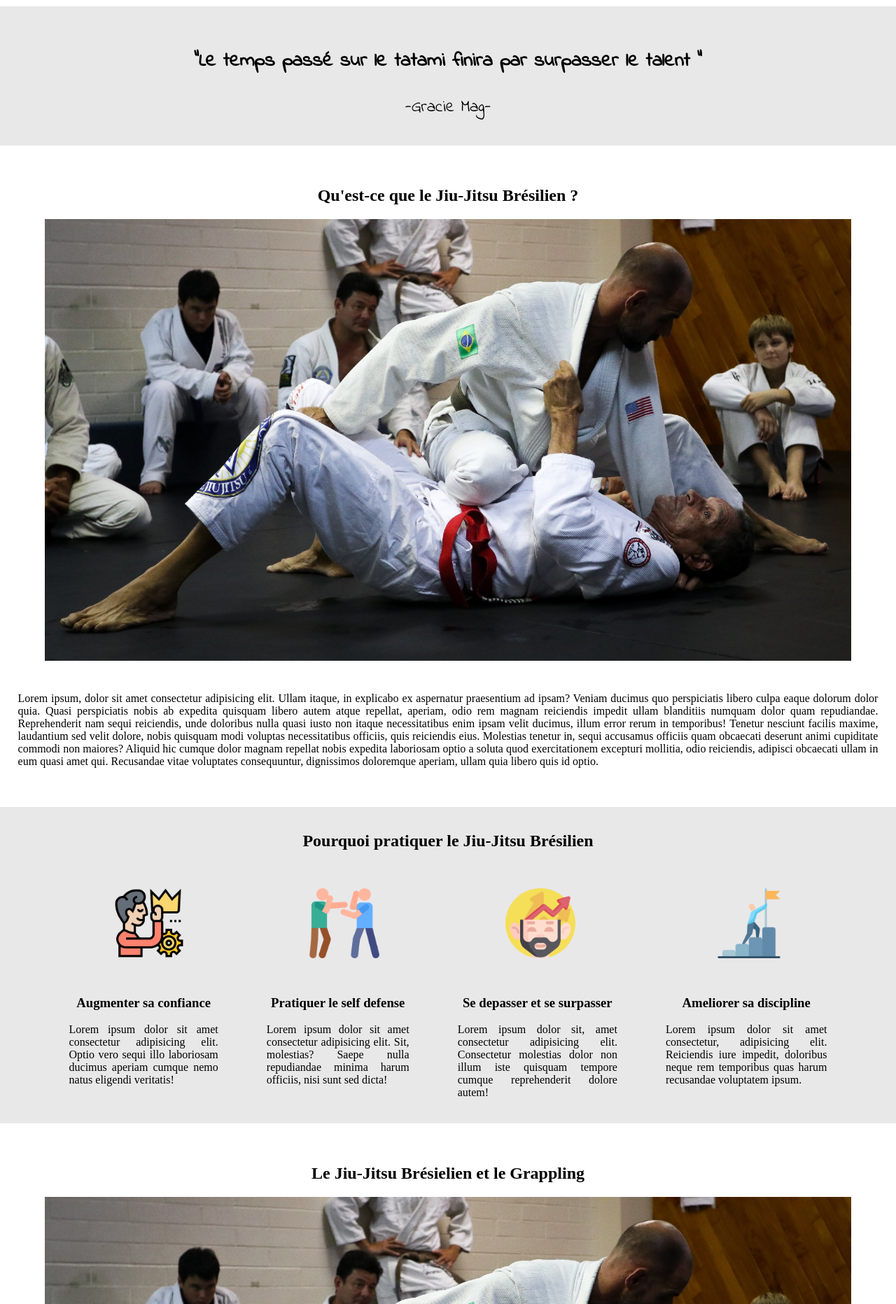
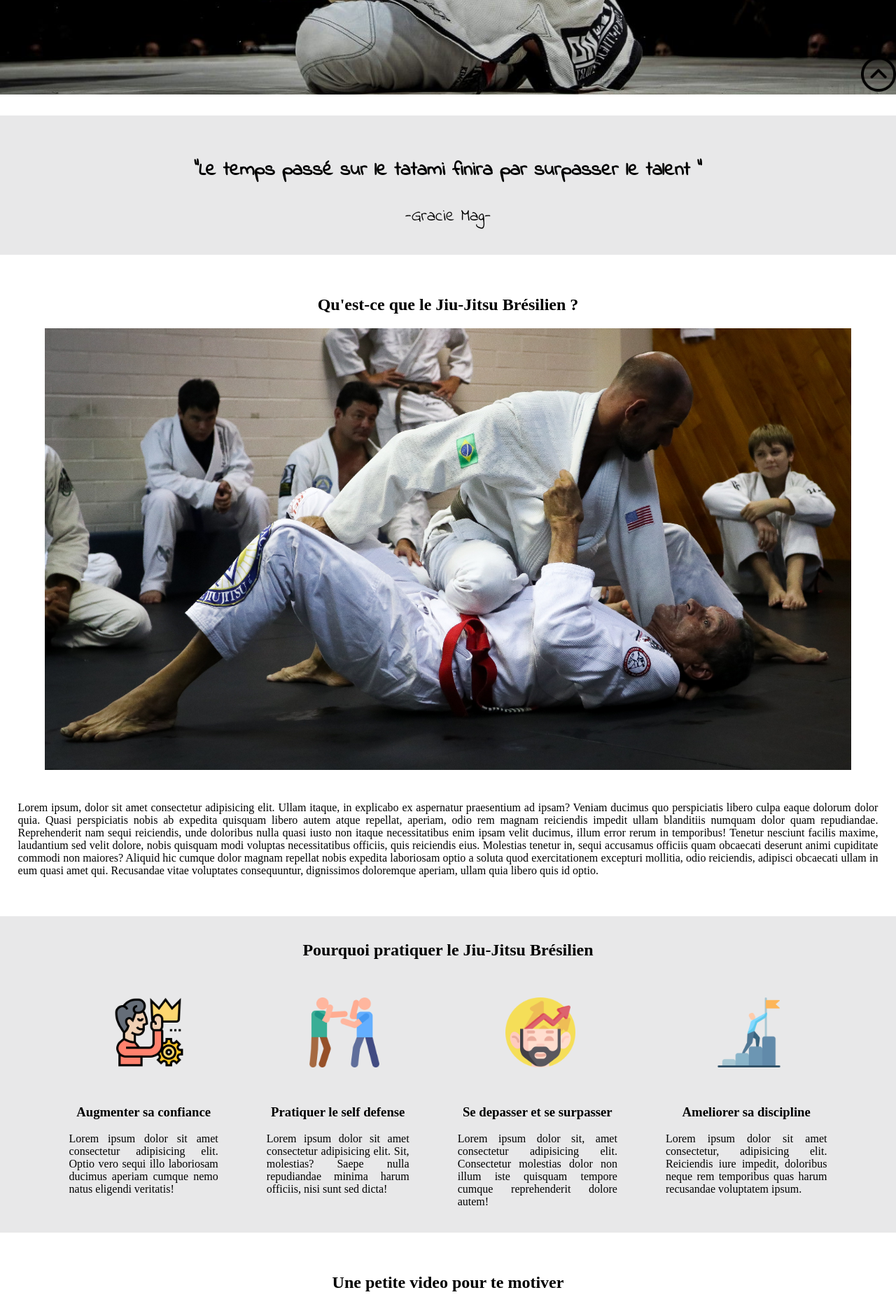
Before and after one commit to kevincalmo/Projet-JJB-Martinique, a PHP site: page / in a window 1280 px wide; the page is wider, and only the part inside the window is pictured. Shown: the part 665-2528 px from the top of that part at 70% size. Run offline with PHP 8.4, Linux system fonts and the light colour scheme; some libraries are stand-ins or nearby versions.

Commit message:
Update of the code

```diff
--- a/index.html
+++ b/index.html
@@ -8,11 +8,18 @@
     <link rel="stylesheet" href="./style.css">
 </head>
 <body>
+    <div class="returnBtn">
+         <a href="index.html"> <img src="./media/up-arrow.png" ></a>
+    </div>
+
     <header>
 
-        <video  autoplay loop muted id="mavideo" >
+       <!--
+           <video  autoplay loop muted id="mavideo" >
         <source src="./media/jjb.mp4">
         </video>
+       -->
+
 
 
 
@@ -37,14 +44,14 @@
 
     </header>
     <main>
-        <section class="quote centre color">
+        <section class="quote centre color reveal">
             <article>
                 <h1> "Le temps passé sur le tatami finira par surpasser le talent "</h1>
             <p>-Gracie Mag-</p>
             </article>
 
         </section>
-        <section class="about-jjb ">
+        <section class="about-jjb reveal">
             <article>
                 <h2>Qu'est-ce que le Jiu-Jitsu Brésilien ?</h2>
                 <img src="./media/pexels-corey-rothwell-1479166.jpg" alt="">
@@ -60,7 +67,7 @@
             </article>
 
         </section>
-        <section class="practice-jjb color">
+        <section class="practice-jjb color reveal">
             <h2>Pourquoi pratiquer le Jiu-Jitsu Brésilien</h2>
             <article>
                 <div class="card-presentation">
@@ -96,22 +103,13 @@
 
         </section>
 
-        <section class="about-jjb ">
+        <section class="about-jjb reveal">
             <article>
-                <h2>Le Jiu-Jitsu Brésielien et le Grappling</h2>
-                <img src="./media/pexels-corey-rothwell-1479166.jpg" alt="">
-            <p>
-                Lorem ipsum, dolor sit amet consectetur adipisicing elit. Ullam itaque, in explicabo ex aspernatur praesentium ad ipsam?
-                Veniam ducimus quo perspiciatis libero culpa eaque dolorum dolor quia. Quasi perspiciatis nobis ab expedita quisquam libero autem atque repellat,
-                aperiam, odio rem magnam reiciendis impedit ullam blanditiis numquam dolor quam repudiandae. Reprehenderit nam sequi reiciendis, unde doloribus nulla
-                quasi iusto non itaque necessitatibus enim ipsam velit ducimus, illum error rerum in temporibus! Tenetur nesciunt facilis maxime, laudantium sed velit dolore,
-                nobis quisquam modi voluptas necessitatibus officiis, quis reiciendis eius. Molestias tenetur in, sequi accusamus officiis quam obcaecati deserunt animi cupiditate
-                commodi non maiores? Aliquid hic cumque dolor magnam repellat nobis expedita laboriosam optio a soluta quod exercitationem excepturi mollitia, odio reiciendis, adipisci
-                obcaecati ullam in eum quasi amet qui. Recusandae vitae voluptates consequuntur, dignissimos doloremque aperiam, ullam quia libero quis id optio.
-            </p>
+                <h2>Une petite video pour te motiver</h2>
+                <iframe width="560" height="315" src="https://www.youtube.com/embed/O3V6GoubpTk" title="YouTube video player" frameborder="0" allow="accelerometer; autoplay; clipboard-write; encrypted-media; gyroscope; picture-in-picture" allowfullscreen></iframe>
             </article>
 
-        <section class="dojo-jjb">
+        <section class="dojo-jjb reveal">
             <h2>Où pratiquer le Jiu-Jitsu Bresilien en Martinique </h2>
             <div>
                 <article class="jjb-club">
@@ -138,7 +136,7 @@
 
 
         </section>
-        <div class="separation">
+        <div class="separation reveal">
             <section class="quote centre color2">
                 <article>
                     <p>Le JJB commence et finit par le respect</p>
@@ -146,7 +144,7 @@
 
             </section>
         </div>
-        <section class="contact">
+        <section class="contact reveal">
             <h2>Contact</h2>
             <form action="">
                 <input type="text" id="name" name="name" placeholder="Entrez votre nom" required>
--- a/style.css
+++ b/style.css
@@ -4,14 +4,41 @@ body{
     margin: 0;
     padding: 0;
 }
+.returnBtn{
+    position: fixed;
+    bottom: 0;
+    right: 0;
+   z-index: 2;
+}
 
+.returnBtn :hover{
+    transition: 0.5s ease-in-out;
+    transform: translateY(-10px);
+}
+
+.returnBtn img{
+    width: 50px;
+    height: 50px;
+    transition: 0.5s ease-in-out;
+}
+
+.reveal {
+    opacity: 0;
+    transform: translateY(30px);
+}
+
+.reveal-visible{
+    opacity: 1;
+    transform: translateY(0);
+    transition: 0.3s;
+}
 /******************************* Header **********************************/
 
 
-video{
-    z-index: -1;
-    width: 100%;
-    height: 100%;
+header{
+    background: url(./media/1960756.jpg) center;
+    background-size: cover;
+    height: 100vh;
 }
 
 .navBar{
@@ -120,6 +147,14 @@ h2{
     text-align: justify;
     padding: 2%;
 }
+
+.about-jjb iframe{
+display: block;
+margin-left: auto;
+margin-right: auto;
+
+}
+
 .card-presentation{
     margin: 10%;
 }
```
